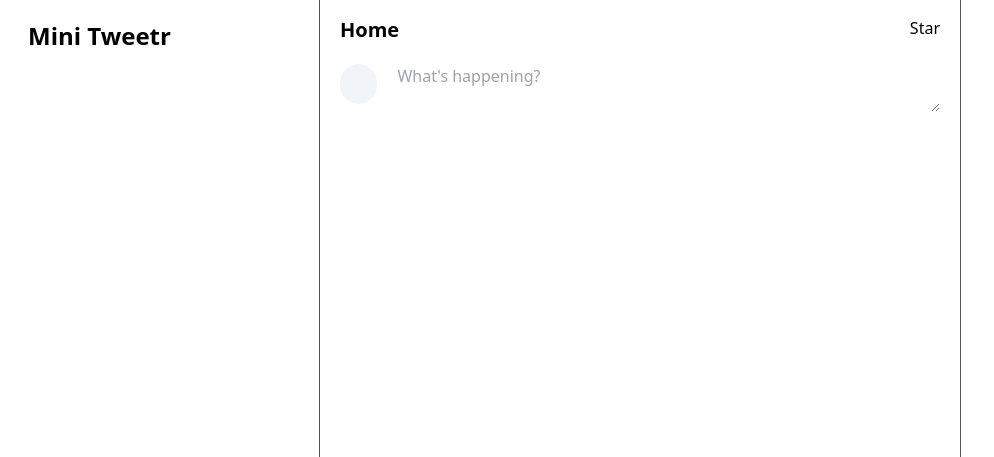
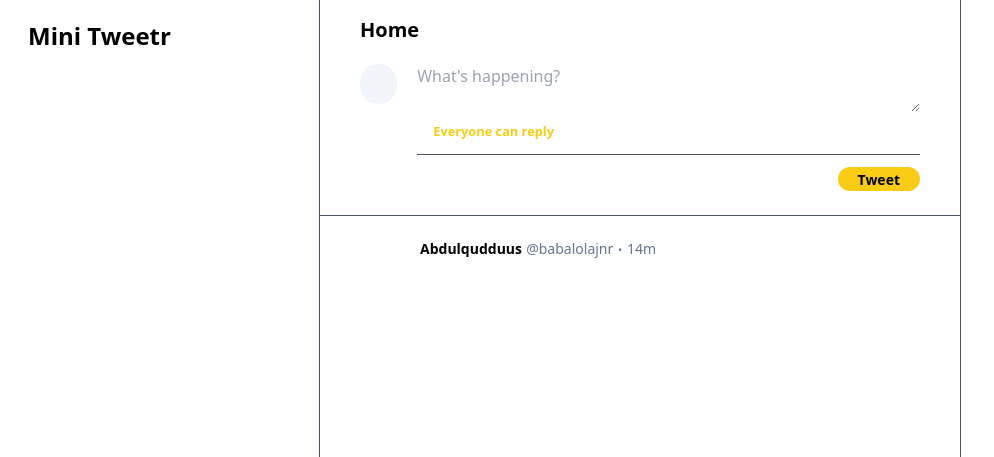
Before and after one commit to babalolajnr/mini_tweetr, a Django app: page /tweet/ in a window 1280 px wide. Shown: the top 457 px of the page, without its empty margins (0-994 px from the left). Run offline with Django 4.2, Linux system fonts and the light colour scheme; style sheets or scripts are compiled from the project's sources.

Commit message:
add posts section

```diff
--- a/tweet/templates/tweet/main.html
+++ b/tweet/templates/tweet/main.html
@@ -10,11 +10,11 @@
 
   {% comment %} Second column {% endcomment %}
   <div class="lg:basis-2/4">
-    <div class="mx-5 mt-4">
+    <div class="mt-4 px-10">
       {% comment %} Title row {% endcomment %}
       <div class="lg:flex justify-between">
         <div><span class="font-extrabold text-xl">Home</span></div>
-        <div>Star</div>
+        <div><i class="fa-solid fa-bahai"></i></div>
       </div>
 
       {% comment %} New tweet {% endcomment %}
@@ -28,6 +28,64 @@
               class="w-full bg-transparent focus:outline-none"
               placeholder="What's happening?"
             ></textarea>
+            <div class="pb-3 border-b border-gray-600 lg:flex">
+              <div
+                class="rounded-full px-4 hover:bg-yellow-400 hover:bg-opacity-20 text-center"
+              >
+                <span
+                  class="font-bold text-yellow-400"
+                  style="font-size: 0.8rem"
+                  ><i class="fa-solid fa-earth-africa"></i> Everyone can reply
+                </span>
+              </div>
+            </div>
+            <div class="lg:flex justify-between pt-3">
+              <div class="flex justify-between">
+                <div>
+                  <i class="fa-regular fa-image"></i>
+                </div>
+                <div class="pl-3">
+                  <i class="fa-regular fa-location-dot"></i>
+                </div>
+                <div>
+                  <i class="fa-regular fa-calendar-lines-pen"></i>
+                </div>
+                <div class="pl-3">
+                  <i class="fa-regular fa-face-grin"></i>
+                </div>
+                <div>
+                  <i class="fa-regular fa-square-poll-horizontal"></i>
+                </div>
+                <div class="pl-3">
+                  <i class="fa-regular fa-gif"></i>
+                </div>
+              </div>
+              <div>
+                <button class="bg-yellow-400 rounded-full">
+                  <span class="px-5 py-4 font-bold text-sm">Tweet</span>
+                </button>
+              </div>
+            </div>
+          </div>
+        </div>
+      </div>
+    </div>
+
+    {% comment %} Posts {% endcomment %}
+    <div class="border-t border-gray-600 mt-6">
+      <div class="flex pt-5 px-10">
+        <div class="bg-white w-10 h-10 rounded-full"></div>
+        <div class="pl-5">
+          {% comment %} username {% endcomment %}
+          <div class="">
+            <div>
+              <span class="font-bold text-sm">Abdulqudduus</span>
+              <span class="font-light text-sm text-slate-500"
+                >@babalolajnr</span
+              >
+              <span class="font-light text-xl text-slate-500 align-middle">&middot</span>
+              <span class="font-light text-sm text-slate-500">14m</span>
+            </div>
           </div>
         </div>
       </div>
```
